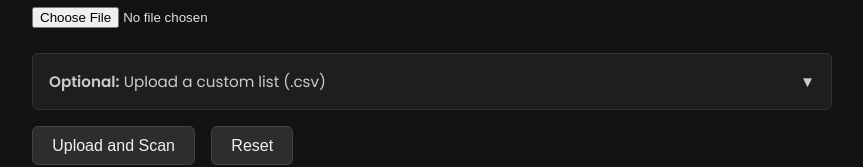
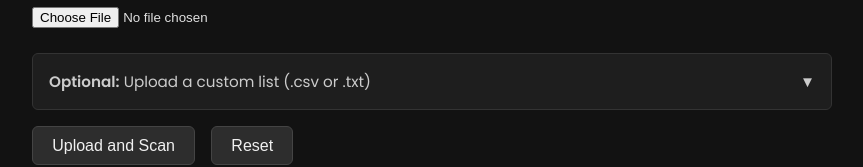
Before and after one commit to NMGIS/thrift-book-detector, a React (Create React App) app: page / in a window 1280 px wide. Shown: the part 192-359 px from the top of the page, without its empty margins (208-1071 px from the left). Built offline with nearby package versions, Linux system fonts and the light colour scheme.

Commit message:
Updates to custom csv/txt logic
Change directions for custom csv/list. Changes input type for button

```diff
--- a/src/App.js
+++ b/src/App.js
@@ -113,21 +113,18 @@ const [showHelp, setShowHelp] = useState(false);
       )}
       <div className={`csv-upload-box ${showHelp ? 'expanded' : 'collapsed'}`}>
         <div className="csv-dropdown-toggle" onClick={() => setShowHelp(!showHelp)}>
-          <span><strong>Optional:</strong> Upload a custom list (.csv)</span>
+          <span><strong>Optional:</strong> Upload a custom list (.csv or .txt)</span>
           <span>{showHelp ? '▲' : '▼'}</span>
         </div>
 
         {showHelp && (
           <div className="dropdown-expanded">
-            <p>Your CSV file should look like this:</p>
-            <pre>{`phrase
-Cormac McCarthy
-All the Pretty Horses
-Dante Inferno`}</pre>
             <p>
-              Save it as a <strong>.csv</strong>. Make sure the first row is exactly <strong>"phrase"</strong> and each line after is a book title, author, or keyword.
+              To use a custom list, upload a plain text or CSV file containing book titles or authors
+              separated by commas. Matching is not case-sensitive. For example:<br /><br />
+              <em>Lord of the Rings, Ernest Hemingway, Moby Dick, John Steinbeck, Cormac McCarthy</em>
             </p>
-            <input type="file" accept=".csv" onChange={handleListUpload} ref={csvInputRef} />
+            <input type="file" accept=".csv,.txt,text/plain" onChange={handleListUpload} ref={csvInputRef} />
           </div>
         )}
       </div>
```
